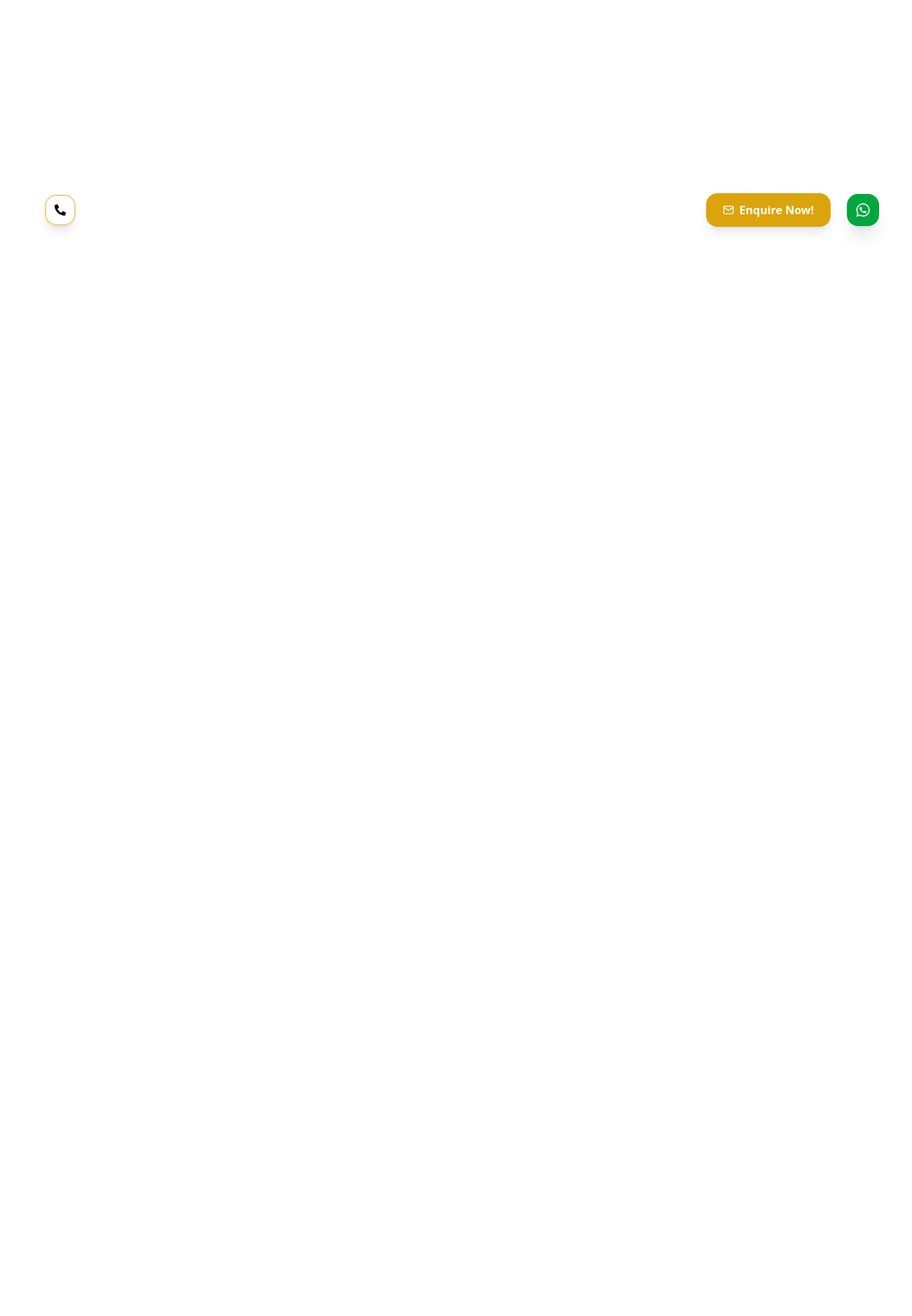
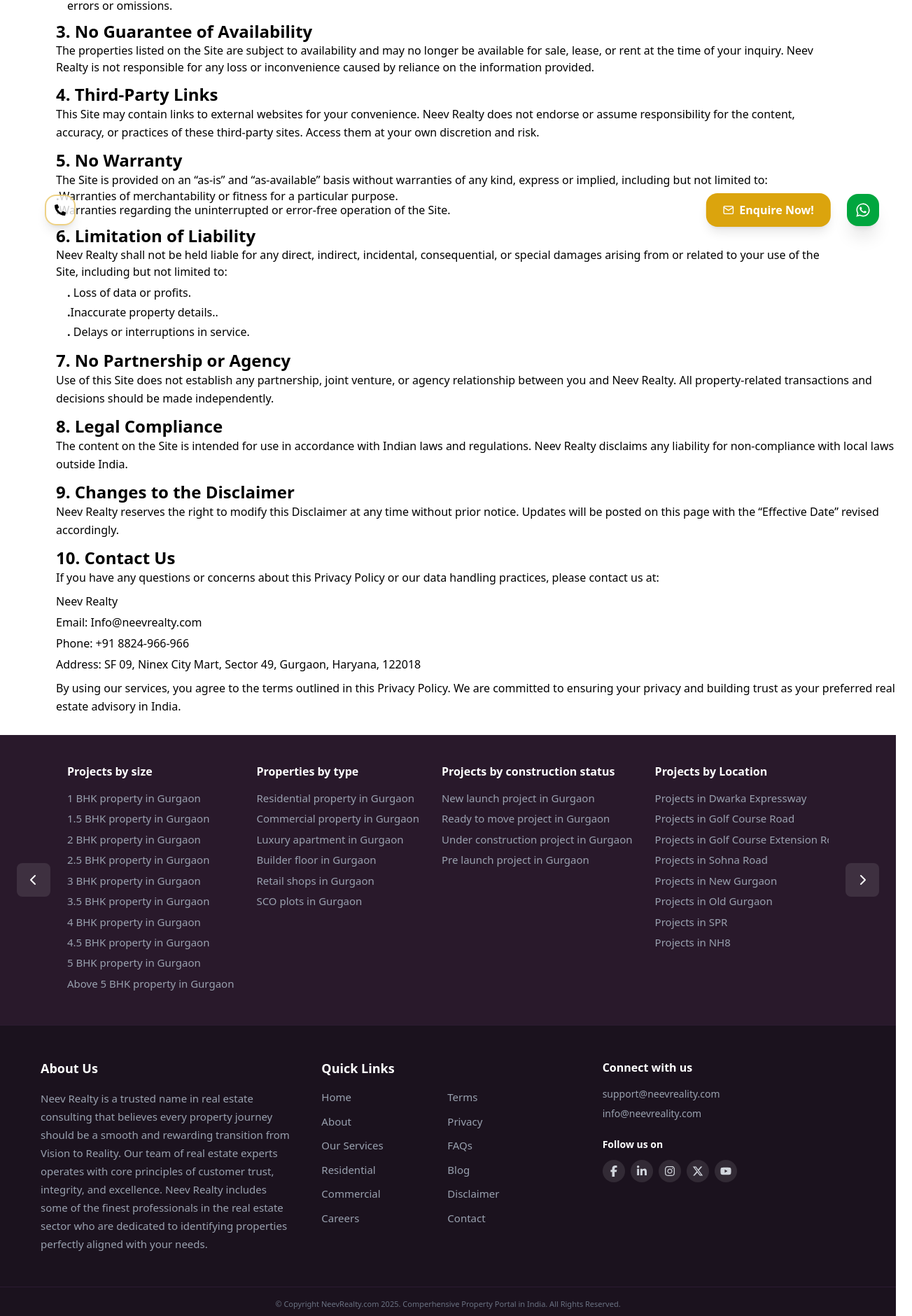
Before and after one commit to Pawancmj/neev-reality, a Next.js app: page /disclaimer in a window 1280 px wide. Before the commit this address had no page. Shown: the part 452-2332 px from the top of the page at 70% size, 1303 px wide, since content can reach past the window. Before the commit the page ends 800 px from the top, so only its background shows below. Built offline with nearby package versions, Linux system fonts and the light colour scheme.

Commit message:
chnages done in multiple file

```diff
--- a/src/app/faqs/page.tsx
+++ b/src/app/disclaimer/page.tsx
@@ -6,7 +6,7 @@ export default function PrivacyPolicy() {  // Better name, but works as ComingSo
     <>
       <Navbar />
 
-      <section className="py-4 px-4 sm:px-6 lg:ml-20 lg:-left-20 lg:px-0 text-left">
+      <section className="py-4 px-4 sm:px-6 lg:ml-20 lg:px-0 text-left">
         <div className="max-w-[1243px] mx-auto">
           {/* Title - centered, exact size */}
           <h1 className="font-semibold text-4xl text-center mb-5">Disclaimer</h1>
--- a/src/app/privacy/page.tsx
+++ b/src/app/privacy/page.tsx
@@ -6,7 +6,7 @@ export default function PrivacyPolicy() {  // Better name, but works as ComingSo
     <>
       <Navbar />
 
-      <section className="py-4 px-4 sm:px-6 lg:ml-20 lg:-left-20 lg:px-0 text-left">
+      <section className="py-4 px-4 sm:px-6 lg:ml-20  lg:px-0 text-left">
         <div className="max-w-[1243px] mx-auto">
           {/* Title - centered, exact size */}
           <h1 className="font-semibold text-4xl text-center mb-5">Privacy Policy</h1>
--- a/src/app/reusable_components/footer/footer.tsx
+++ b/src/app/reusable_components/footer/footer.tsx
@@ -180,7 +180,7 @@ const Footer: React.FC = () => {
             <Link href="/blog" className="hover:text-white transition">Blog</Link>
 
             <Link href="/commercial" className="hover:text-white transition">Commercial</Link>
-            <Link href="/services" className="hover:text-white transition">Our Services</Link>
+            <Link href="/disclaimer" className="hover:text-white transition">Disclaimer</Link>
 
             <Link href="/Career" className="hover:text-white transition">Careers</Link>
             <Link href="/Contact" className="hover:text-white transition">Contact</Link>
--- a/src/app/terms/page.tsx
+++ b/src/app/terms/page.tsx
@@ -6,7 +6,7 @@ export default function PrivacyPolicy() {  // Better name, but works as ComingSo
     <>
       <Navbar />
 
-      <section className="py-4 px-4 sm:px-6 lg:ml-20 lg:-left-20 lg:px-0 text-left">
+      <section className="py-4 px-4 sm:px-6 lg:ml-20  lg:px-0 text-left">
         <div className="max-w-[1243px] mx-auto">
           {/* Title - centered, exact size */}
           <h1 className="font-semibold text-4xl text-center mb-5">Terms And Condition</h1>
```
